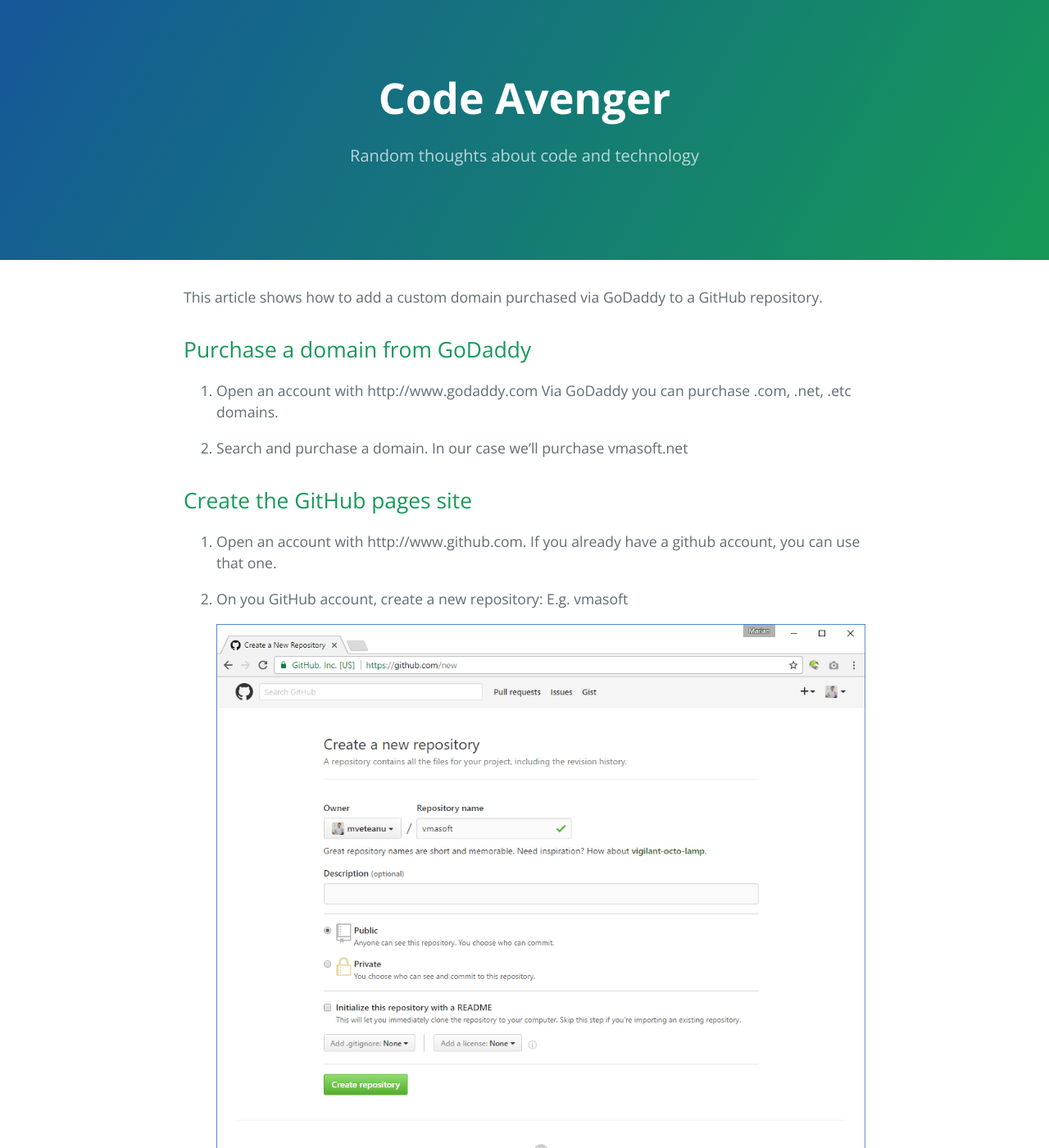
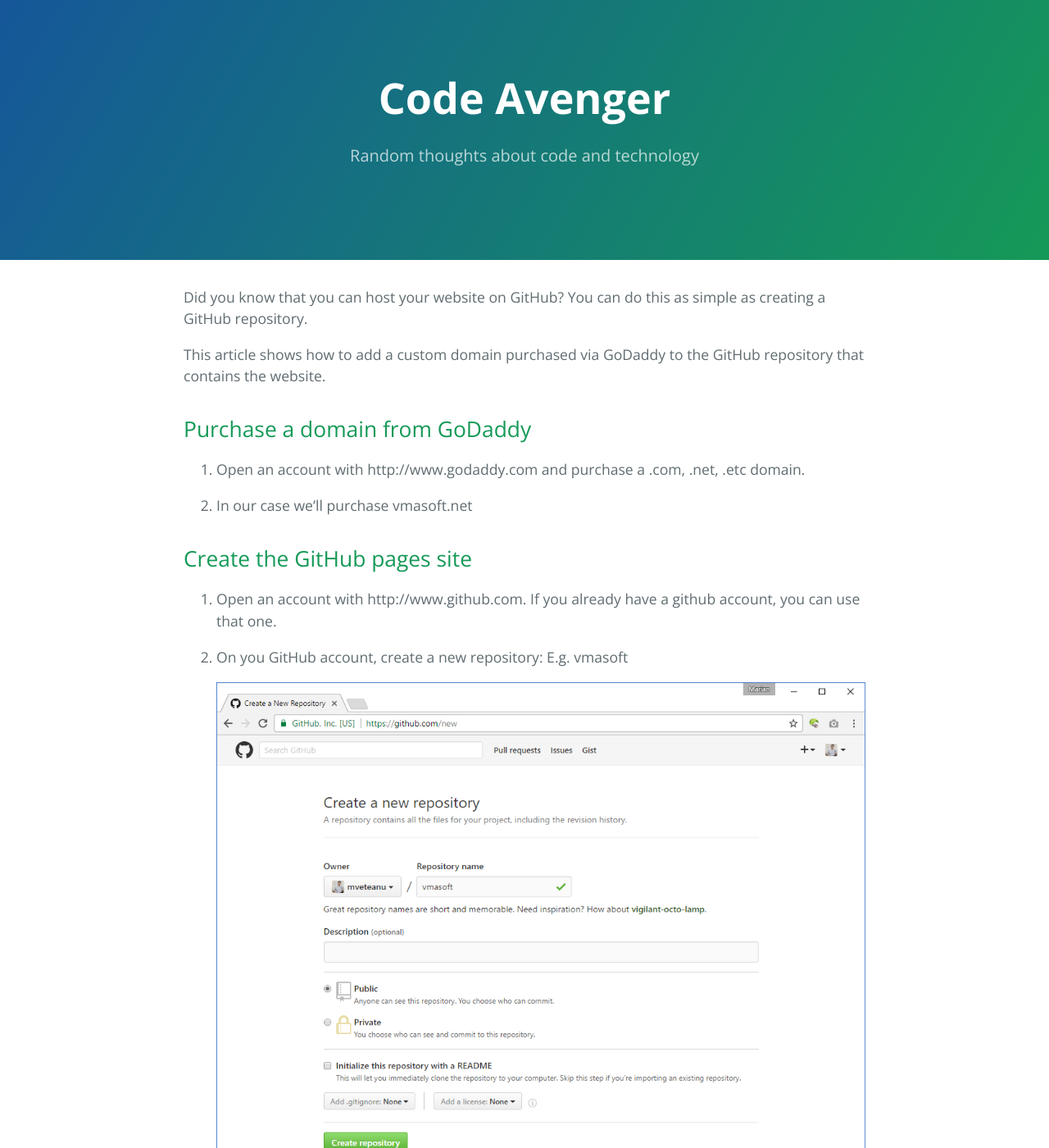
Before and after one commit to mveteanu/CodeAvenger, a Jekyll site: the page built from _posts/2017-01-09-Add-a-custom-domain-to-a-GitHub-repository.md, in a window 1280 px wide and 1400 px high. Shown: the whole window at 82% size. Built offline with Jekyll 4.4.1, drawn with Linux system fonts in a browser that asks for light colours; nearby versions of some CDN libraries; our own code applies the rules of GitHub Pages for plain Markdown files; some of the changed text lies outside the part shown.

Commit message:
Update 2017-01-09-Add-a-custom-domain-to-a-GitHub-repository.md

```diff
--- a/_posts/2017-01-09-Add-a-custom-domain-to-a-GitHub-repository.md
+++ b/_posts/2017-01-09-Add-a-custom-domain-to-a-GitHub-repository.md
@@ -1,13 +1,14 @@
-This article shows how to add a custom domain purchased via GoDaddy to a GitHub repository.
+Did you know that you can host your website on GitHub? You can do this as simple as creating a GitHub repository.
+
+This article shows how to add a custom domain purchased via GoDaddy to the GitHub repository that contains the website.
 
 
 Purchase a domain from GoDaddy
 ------------------------------
 
-1. Open an account with http://www.godaddy.com
-Via GoDaddy you can purchase .com, .net, .etc domains.
+1. Open an account with http://www.godaddy.com and purchase a .com, .net, .etc domain.
 
-2. Search and purchase a domain. In our case we'll purchase vmasoft.net
+2. In our case we'll purchase vmasoft.net
 
 
 Create the GitHub pages site
@@ -15,12 +16,12 @@
 
 1. Open an account with http://www.github.com. If you already have a github account, you can use that one.
 
-2. On you GitHub account, create a new repository:
-E.g. vmasoft
+2. On you GitHub account, create a new repository: E.g. vmasoft
 
    ![](/img/posts/godaddy_github_01.png)
 
 3. Create your site in a local folder.
+
 At minimum, create only 1 page named index.html
 
 4. Push the local files into the GitHub repository.
```
